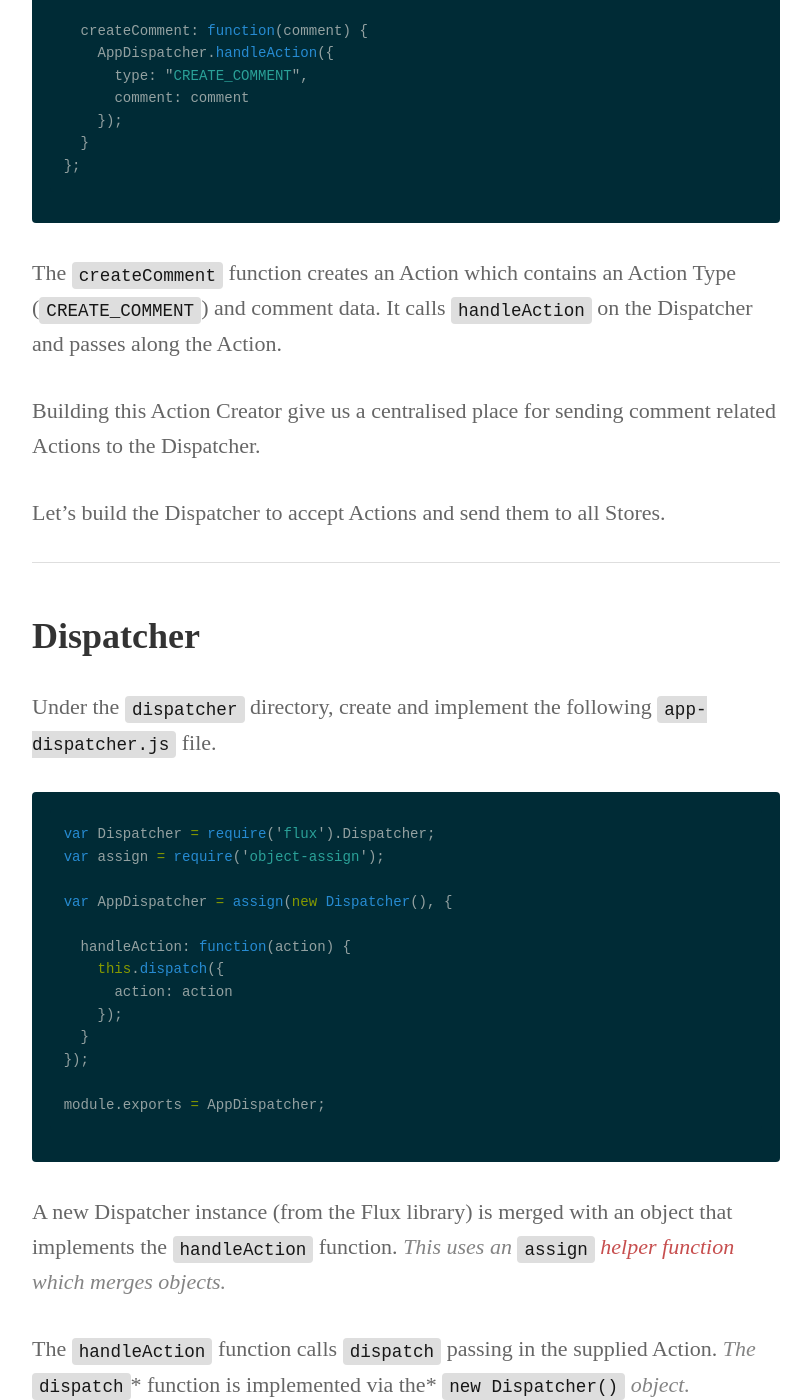
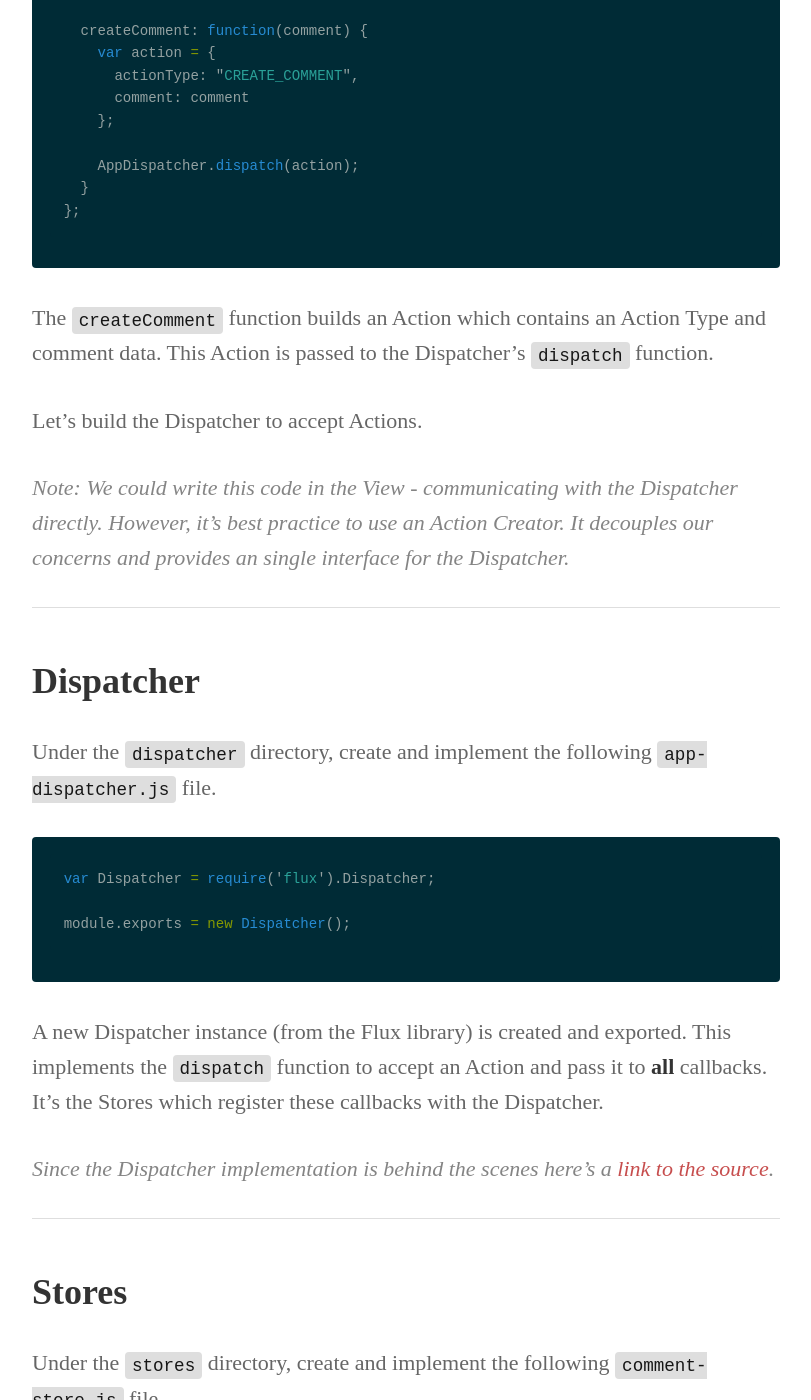
Before and after one commit to jackcallister/jarsbe.github.io, a Jekyll site: the page built from _posts/2015-02-26-the-flux-quick-start-guide.markdown, in a window 1280 px wide and 1400 px high, scrolled down 4276 px. Shown: the whole window, without its empty margins (234-1045 px from the left). Built offline with Jekyll 4.4.1, drawn with Linux system fonts in a browser that asks for light colours; Markdown is read by kramdown in place of the engine named in the settings; some of the changed text lies outside the part shown.

Commit message:
Correct the dispatcher implementation.

````diff
--- a/_posts/2015-02-26-the-flux-quick-start-guide.markdown
+++ b/_posts/2015-02-26-the-flux-quick-start-guide.markdown
@@ -116,19 +116,21 @@ var AppDispatcher = require('../dispatcher/app-dispatcher');
 module.exports = {
 
   createComment: function(comment) {
-    AppDispatcher.handleAction({
-      type: "CREATE_COMMENT",
+    var action = {
+      actionType: "CREATE_COMMENT",
       comment: comment
-    });
+    };
+
+    AppDispatcher.dispatch(action);
   }
 };
 ```
 
-The `createComment` function creates an Action which contains an Action Type (`CREATE_COMMENT`) and comment data. It calls `handleAction` on the Dispatcher and passes along the Action.
+The `createComment` function builds an Action which contains an Action Type and comment data. This Action is passed to the Dispatcher's `dispatch` function.
 
-Building this Action Creator give us a centralised place for sending comment related Actions to the Dispatcher.
+Let's build the Dispatcher to accept Actions.
 
-Let's build the Dispatcher to accept Actions and send them to all Stores.
+*Note: We could write this code in the View - communicating with the Dispatcher directly. However, it's best practice to use an Action Creator. It decouples our concerns and provides an single interface for the Dispatcher.*
 
 ---
 
@@ -138,25 +140,13 @@ Under the `dispatcher` directory, create and implement the following `app-dispat
 
 ``` js
 var Dispatcher = require('flux').Dispatcher;
-var assign = require('object-assign');
 
-var AppDispatcher = assign(new Dispatcher(), {
-
-  handleAction: function(action) {
-    this.dispatch({
-      action: action
-    });
-  }
-});
-
-module.exports = AppDispatcher;
+module.exports = new Dispatcher();
 ```
 
-A new Dispatcher instance (from the Flux library) is merged with an object that implements the `handleAction` function. *This uses an* `assign` *[helper function](https://github.com/sindresorhus/object-assign) which merges objects.*
+A new Dispatcher instance (from the Flux library) is created and exported. This implements the `dispatch` function to accept an Action and pass it to **all** callbacks. It's the Stores which register these callbacks with the Dispatcher.
 
-The `handleAction` function calls `dispatch` passing in the supplied Action. *The* `dispatch`* function is implemented via the* `new Dispatcher()` *object.*
-
-The `dispatch` function sends its argument to nothing at this point. Stores need to register interest with the Dispatcher first.
+*Since the Dispatcher implementation is behind the scenes here's a [link to the source](https://github.com/facebook/flux/blob/master/src/Dispatcher.js#L181).*
 
 ---
 
````
